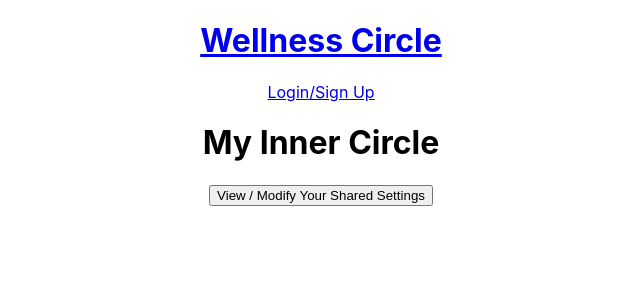
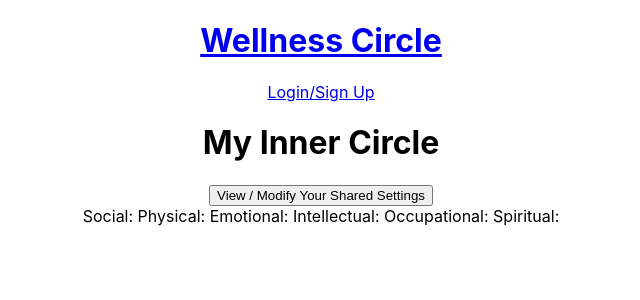
Before and after one commit to jessicamyee/wellness-circle, a React (Create React App) app in the folder client/: page /user_shares in a window 1280 px wide. Shown: the top 300 px of the page, without its empty margins (319-959 px from the left). Built offline with nearby package versions, Linux system fonts and the light colour scheme; no server answers.

Commit message:
add headings to summary

```diff
--- a/client/src/components/SummaryRow.jsx
+++ b/client/src/components/SummaryRow.jsx
@@ -3,12 +3,12 @@ import React from 'react'
 export default function SummaryRow({personalAverageData}) {
   return (
     <div>
-      {personalAverageData?.socialAverage}
-      {personalAverageData?.physicalAverage}
-      {personalAverageData?.emotionalAverage}
-      {personalAverageData?.intellectualAverage}
-      {personalAverageData?.occupationalAverage}
-      {personalAverageData?.spiritualAverage}
+      Social: {personalAverageData?.socialAverage}
+      Physical: {personalAverageData?.physicalAverage}
+      Emotional: {personalAverageData?.emotionalAverage}
+      Intellectual: {personalAverageData?.intellectualAverage}
+      Occupational: {personalAverageData?.occupationalAverage}
+      Spiritual: {personalAverageData?.spiritualAverage}
     </div>
   )
 }
--- a/client/src/screens/InnerCircle.jsx
+++ b/client/src/screens/InnerCircle.jsx
@@ -1,14 +1,16 @@
 import { Link } from "react-router-dom";
-// import SummaryRow from "../components/SummaryRow"
+import SummaryRow from "../components/SummaryRow"
 
-export default function InnerCircle() {
+export default function InnerCircle(props) {
+  const { wellnessData } = props;
+
   return (
     <div>
       <h1>My Inner Circle</h1>
       <Link to="/user_shares/list"><button>View / Modify Your Shared Settings</button></Link>
-      {/* <SummaryRow
+      <SummaryRow
         personalAverageData={wellnessData?.personalAverageData}
-      /> */}
+      />
     </div>
   )
 }
```
